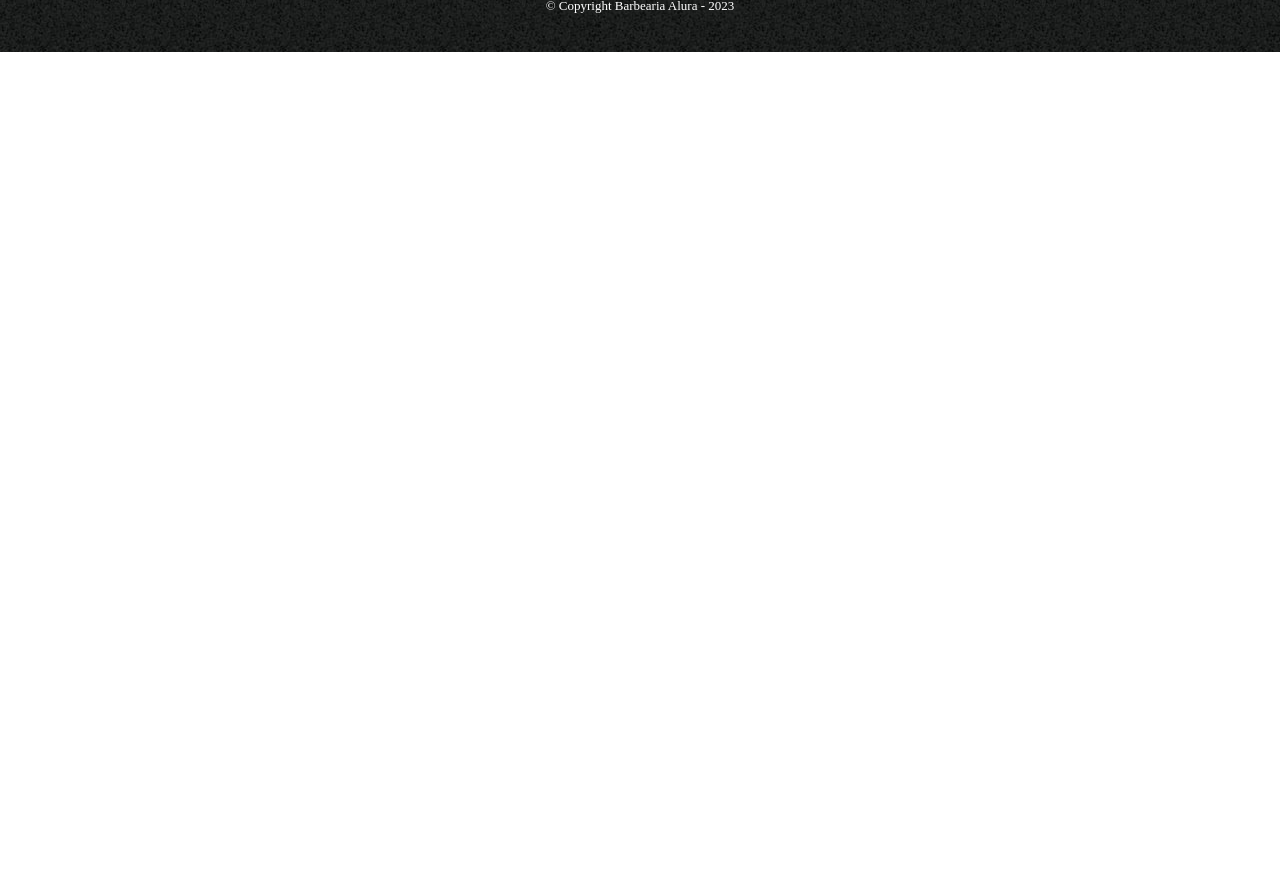
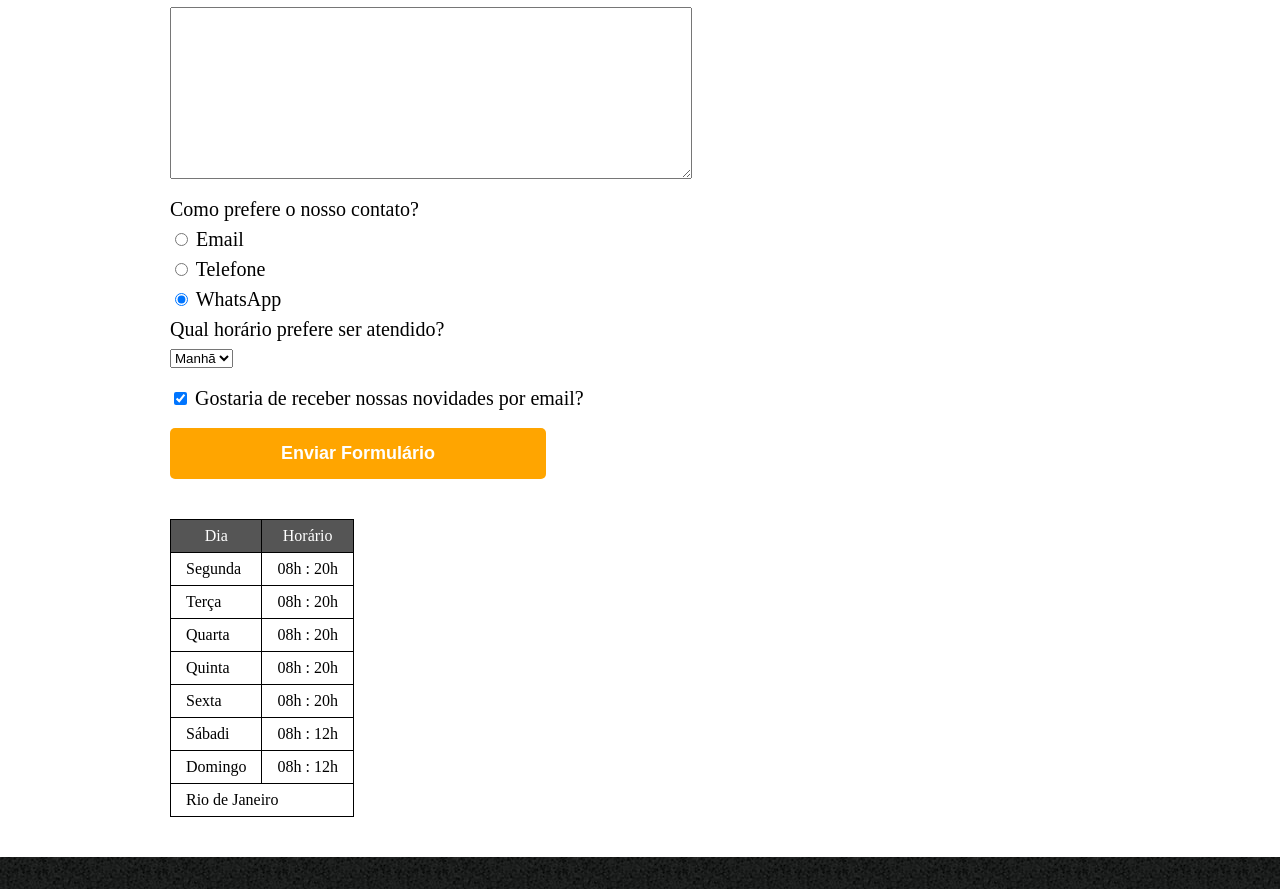
Before and after one commit to JeanMarlison/Barbearia_Aprendo_HTML_CSS, a plain HTML site: page contato.html in a window 1280 px wide. Shown: the part 583-1472 px from the top of the page. Before the commit the page ends 800 px from the top, so only its background shows below. Drawn offline with Linux system fonts and the light colour scheme.

Commit message:
Nesta parte do projeto foi criado a página de contato, com algumas estruturas básicas do HTML e CSS.

```diff
--- a/contato.html
+++ b/contato.html
@@ -13,7 +13,7 @@
 
         <header>
 
-            <h1><img src="logo.png"></h1>
+            <img src="logo.png" alt="Logo da Barbearia Alura">
 
             <nav>
                 <div class="caixa">
@@ -27,11 +27,106 @@
         </header>
 
         <main>
-            <p>Teste</p>
+            <form> <!--Aqui é nossa estrutura de formularios padrões-->
+
+                <label for="nomesobrenome">Nome e Sobrenome</label>
+                <input type="text"  id="nomesobrenome" class="input-padrao" required placeholder="Fulano da Silva">
+
+                <label for="email">Email</label>
+                <input type="email" id="email" class="input-padrao" required placeholder="seuemail@dominio.com">
+
+                <label for="telefone">Telefone</label>
+                <input type="tel" id="telefone" class="input-padrao" required placeholder="(XX) XXXXX-XXXX">
+
+                <label for="mensagem">Mensagem</label>
+                <textarea cols="70" rows="10" id="mensagem" class="input-padrao" requiredx></textarea>
+
+                <fieldset>
+                    <legend>Como prefere o nosso contato?</legend>
+
+
+                    <label for="radio-email">
+                        <input type="radio" name="contato" value="email" id="radio-email">
+                        Email
+                    </label>
+
+                    <label for="radio-telefone">
+                        <input type="radio" name="contato" value="telefone" id="radio-telefone">
+                        Telefone
+                    </label>
+
+                    <label for="radio-whatsapp">
+                        <input type="radio" name="contato" value="whatsapp" id="radio-whatsapp" checked>
+                        WhatsApp
+                    </label>
+                </fieldset>
+
+                <fieldset>
+                    <legend>Qual horário prefere ser atendido?</legend>
+                    <select>
+                        <option>Manhã</option>
+                        <option>Tarde</option>
+                        <option>Noite</option>
+                    </select>
+                </fieldset>
+
+                <label class="checkbox">
+                    <input type="checkbox" checked>
+                    Gostaria de receber nossas novidades por email?
+                </label>
+
+                <!--A Vamos fazer a parte de enviar essas informações-->
+                <input type="submit" value="Enviar Formulário" class="enviar">
+
+            </form>
+
+            <table>
+                <thead>
+                    <tr>
+                        <th>Dia</th>
+                        <th>Horário</th>
+                    </tr>
+                </thead>
+
+                <tbody>
+
+                    <tr>
+                        <td>Segunda</td>
+                        <td>08h : 20h</td>
+                    </tr>
+                    <tr>
+                        <td>Terça</td>
+                        <td>08h : 20h</td>
+                    </tr>
+                    <tr>
+                        <td>Quarta</td>
+                        <td>08h : 20h</td>
+                    </tr>
+                    <tr>
+                        <td>Quinta</td>
+                        <td>08h : 20h</td>
+                    </tr>
+                    <tr>
+                        <td>Sexta</td>
+                        <td>08h : 20h</td>
+                    </tr>
+                    <tr>
+                        <td>Sábadi</td>
+                        <td>08h : 12h</td>
+                    </tr>
+                    <tr>
+                        <td>Domingo</td>
+                        <td>08h : 12h</td>
+                    </tr>
+                    <tr>
+                        <td colspan="5">Rio de Janeiro</td>
+                    </tr>
+                </tbody>
+            </table>
         </main>
 
         <footer>
-            <img src="logo-branco.png">
+            <img src="logo-branco.png" alt="Logo da Barbearia Alura">
             <p class="copyright"> &copy; Copyright Barbearia Alura - 2023</p>
         </footer>
     </body>
--- a/style.css
+++ b/style.css
@@ -83,3 +83,59 @@ footer {
     font-size: 13px;
     margin: 20px 0 0;
 }
+main {
+    width: 940px;
+    margin: 0 auto;
+}
+form {
+    margin: 40px 0;
+}
+#id mensagem {
+    padding: 0 0 25px;
+}
+form label, form legend {
+    display:block;
+    font-size: 20px;
+    margin: 0 0 10px;
+}
+.input-padrao {
+    display: block;
+    margin: 0 0 20px;
+    padding: 10px 25px;
+    width: 50%;
+}
+.checkbox {
+    margin: 20px 0;
+}
+.enviar {
+    width: 40%;
+    padding: 15px 0;
+    background-color: orange;
+    color: white;
+    font-weight: bold;
+    font-size: 18px;
+    border: none;
+    border-radius: 5px;
+    transition: 1s all;
+    cursor: pointer;
+}
+
+.enviar:hover {
+    background: darkgoldenrod;
+    transform: scale(1.2);
+}
+
+table {
+    margin: 20px 0 40px;
+}
+
+thead {
+    background: #555555;
+    color: white;
+    font-size: bold;
+}
+
+td, th {
+    border: 1px solid #000000;
+    padding: 8px 15px;
+}
```
